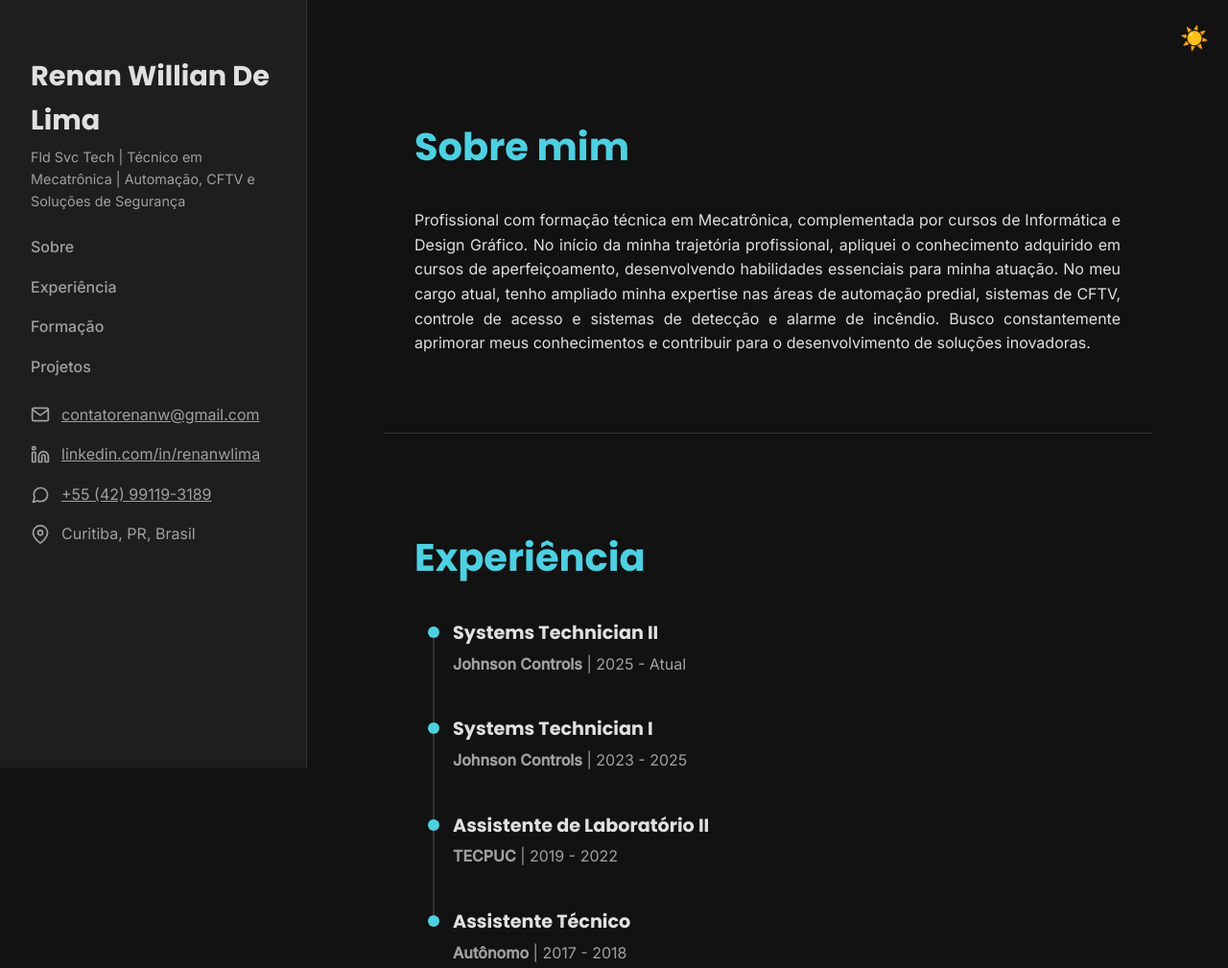
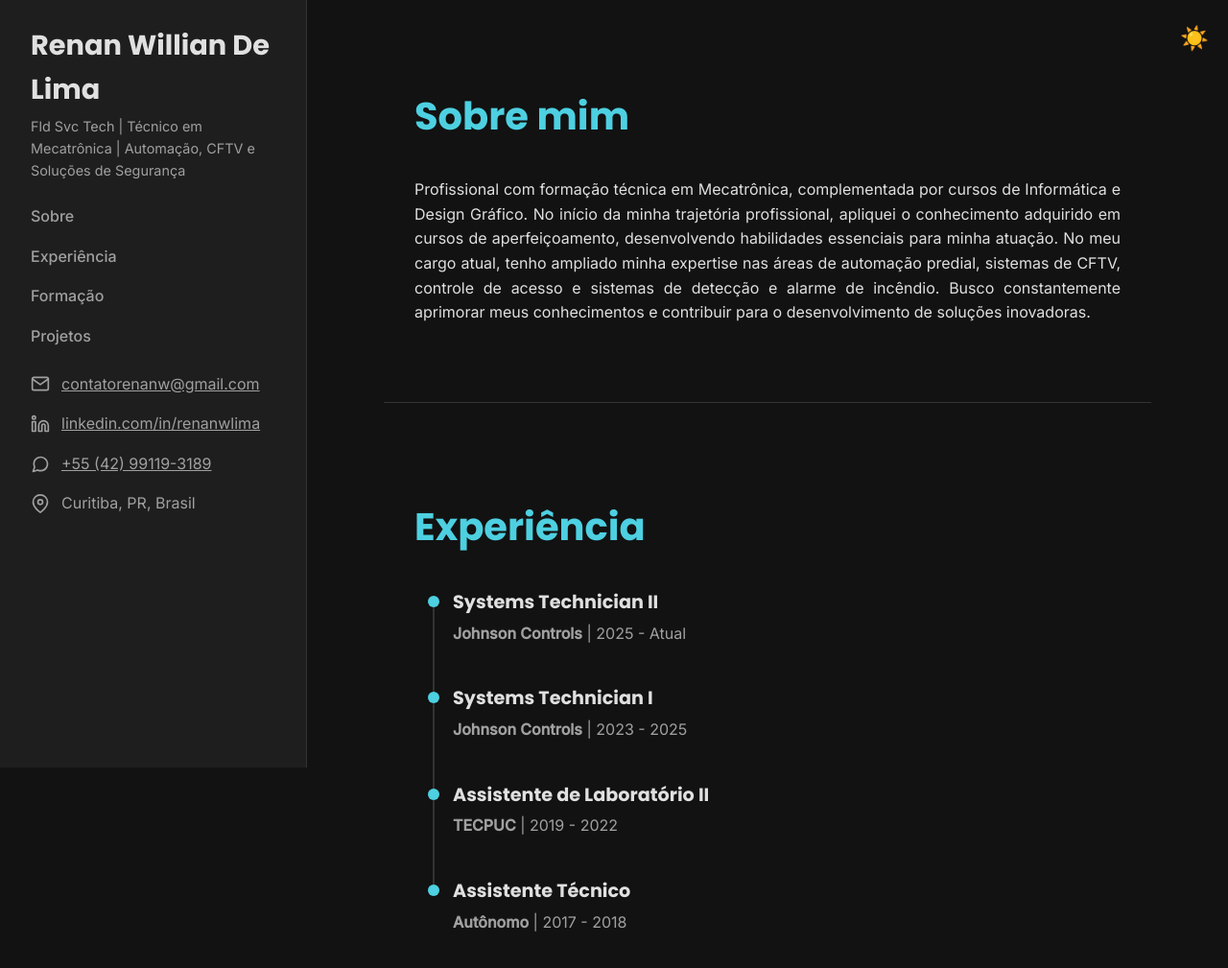
Before and after one commit to renan-willian/Profile, a plain HTML site: page index.html in a window 1280 px wide. Shown: the top 1009 px of the page at 96% size. Drawn offline with Linux system fonts and the light colour scheme.

Commit message:
Add files via upload

```diff
--- a/style.css
+++ b/style.css
@@ -298,7 +298,7 @@ footer {
     border-bottom: none;
     display: flex;
     align-items: flex-start;
-    padding: 2.5rem 2rem; /* Restaura o padding original no desktop */
+    padding: 0.5rem 2rem; /* Sobe mais um pouquinho */
     text-align: left;
   }
 
@@ -318,7 +318,7 @@ footer {
   }
 
   .main-content .container:first-of-type {
-    padding-top: 5.5rem; /* Alinha o h2 com o h1 */
+    padding-top: 3.5rem; /* Re-alinha o h2 com o h1 */
   }
 
   .main-content {
```
